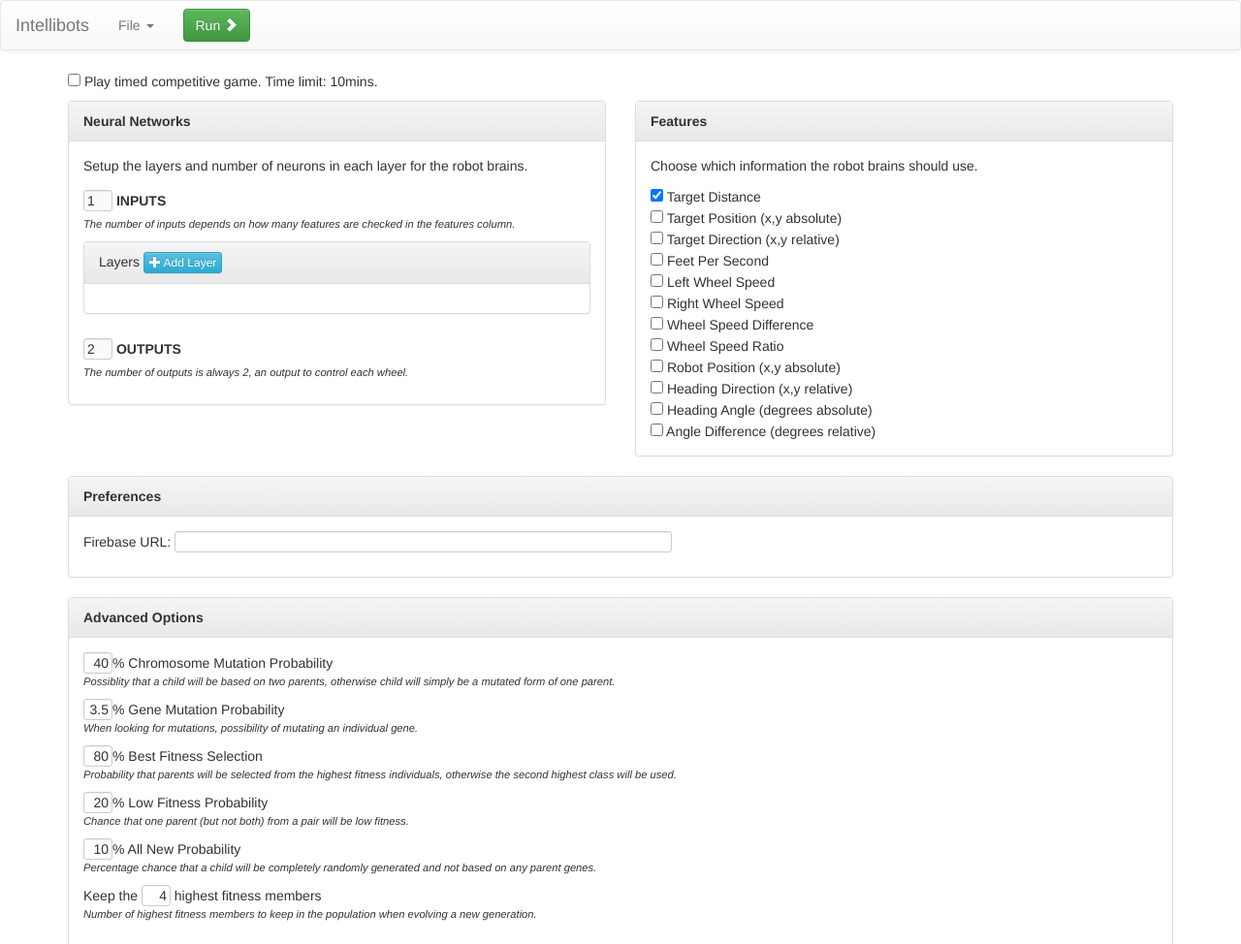
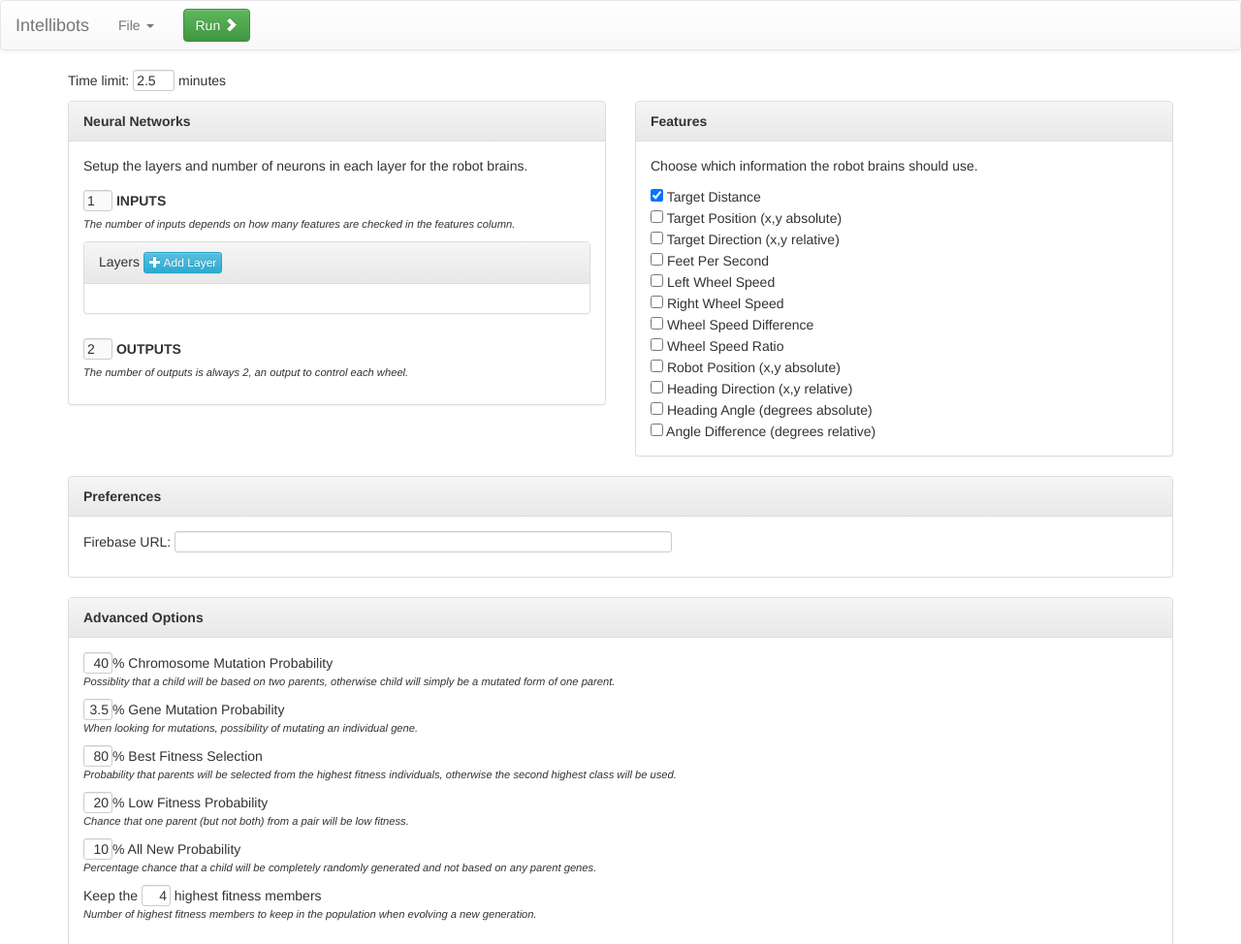
Before and after one commit to rocksolidwebdesign/jsbots, a plain HTML site: page index.html in a window 1280 px wide. Shown: the top 974 px of the page at 97% size. Drawn offline with Linux system fonts and the light colour scheme; no server answers.

Commit message:
a few misc tweaks and fixes

```diff
--- a/css/styles.css
+++ b/css/styles.css
@@ -56,6 +56,7 @@
 }
 
 .modal input[type="text"],
+input[name="time_limit"],
 .config-screen input[type="text"],
 .config-screen input[type="text"] {
   border-radius: 3px;
--- a/index.html
+++ b/index.html
@@ -11,6 +11,7 @@
 
 <body>
   <div id="app">
+  <form id="app_form_container" action="/" method="get">
     <!-- Menu Bar {{{ -->
     <nav class="navbar navbar-default">
       <div class="container-fluid">
@@ -52,7 +53,7 @@
 
     <div class="container">
       <p>
-        <input type="checkbox" class="js-is-real-game"> Play timed competitive game. Time limit: 10mins. <input type="text" class="js-game-time-limit" value="10" disabled="disabled" style="display: none;">
+        Time limit: <input size="2" type="text" name="time_limit" class="js-game-time-limit" value="2.5"> minutes
       </p>
     </div>
 
@@ -69,7 +70,7 @@
                 Setup the layers and number of neurons in each layer for the robot brains.
               </p>
               <div class="layers">
-                <input type="text" class="js-inputs-qty" disabled="disabled" value="1"> <strong>INPUTS</strong>
+                <input type="text" name="inputs_qty" class="js-inputs-qty" disabled="disabled" value="1"> <strong>INPUTS</strong>
               </div>
               <p>
                 <em>The number of inputs depends on how many features are checked in the features column.</em>
@@ -128,7 +129,7 @@
         </div>
         <div class="panel-body">
           <p>
-            Firebase URL: <input type="text" class="js-db-url" size="60" value="">
+            Firebase URL: <input type="text" name="firebase_url" class="js-db-url" size="60" value="">
           </p>
         </div>
       </div>
@@ -139,47 +140,47 @@
         </div>
         <div class="panel-body form-horizontal">
           <p>
-            <input type="text" size="2" class="js-crossover-chance" value="40">% Chromosome Mutation Probability
+            <input type="text" size="2" name="crossover_chance" class="js-crossover-chance" value="40">% Chromosome Mutation Probability
             <em>Possiblity that a child will be based on two parents, otherwise child will simply be a mutated form of one parent.</em>
           </p>
           <p>
-            <input type="text" size="2" class="js-gene-mutation-chance" value="3.5">% Gene Mutation Probability<br>
+            <input type="text" size="2" name="mutation_chance" class="js-gene-mutation-chance" value="3.5">% Gene Mutation Probability<br>
             <em>When looking for mutations, possibility of mutating an individual gene.</em>
           </p>
           <p>
-            <input type="text" size="2" class="js-first-order-chance" value="80">% Best Fitness Selection
+            <input type="text" size="2" name="first_order_chance" class="js-first-order-chance" value="80">% Best Fitness Selection
             <em>Probability that parents will be selected from the highest fitness individuals, otherwise the second highest class will be used.</em>
           </p>
           <p>
-            <input type="text" size="2" class="js-unfit-chance" value="20">% Low Fitness Probability
+            <input type="text" size="2" name="unfit_chance" class="js-unfit-chance" value="20">% Low Fitness Probability
             <em>Chance that one parent (but not both) from a pair will be low fitness.</em>
           </p>
           <p>
-            <input type="text" size="2" class="js-new-chance" value="10">% All New Probability
+            <input type="text" size="2" name="new_chance" class="js-new-chance" value="10">% All New Probability
             <em>Percentage chance that a child will be completely randomly generated and not based on any parent genes.</em>
           </p>
           <p>
-            Keep the <input type="text" size="2" class="js-num-to-keep" value="4"> highest fitness members
+            Keep the <input type="text" size="2" name="num_to_keep" class="js-num-to-keep" value="4"> highest fitness members
             <em>Number of highest fitness members to keep in the population when evolving a new generation.</em>
           </p>
           <div class="hide">
             <p>
-              <input type="text" class="js-speed-scale" value="200"> Motion Speed Percent
+              <input type="text" name="speed_scale" class="js-speed-scale" value="200"> Motion Speed Percent
             </p>
             <p>
-              <input type="text" class="js-num-robots" value="25"> Number of Robots
+              <input type="text" name="num_bots" class="js-num-robots" value="25"> Number of Robots
             </p>
             <p>
-              <input type="text" class="js-num-targets" value="35"> Number of Targets
+              <input type="text" name="num_targets" class="js-num-targets" value="35"> Number of Targets
             </p>
             <p>
-              <input type="text" class="js-field-width" value="1024"> Field Width (px)
+              <input type="text" name="field_width" class="js-field-width" value="1024"> Field Width (px)
             </p>
             <p>
-              <input type="text" class="js-field-height" value="576"> Field Height (px)
+              <input type="text" name="field_height" class="js-field-height" value="576"> Field Height (px)
             </p>
             <p>
-               <input type="checkbox" class="js-teleport" value="true"> Enable teleport on field edges
+               <input type="checkbox" name="use_teleport" class="js-teleport" value="true"> Enable teleport on field edges
             </p>
           </div>
         </div>
@@ -283,6 +284,7 @@
       <img class="js-img-t0" src="img/treasure.png" alt="Treasure">
       <img class="js-img-t1"  src="img/treasure_on.png" alt="Found Treasure">
     </div>
+  </form>
   </div>
 
   <script type="text/javascript" src="vendor/handlebars-v2.0.0.js"></script>
--- a/js/core/interface/load.js
+++ b/js/core/interface/load.js
@@ -19,7 +19,9 @@ define([
         return;
       }
 
+      this.stopLoop();
       this.$existingSavesModal = null;
+      $('.modal').modal('hide');
       $('.modal').remove();
 
       this.openSavedGames();
@@ -82,6 +84,7 @@ define([
     handleChooseSavedGame: function(e) {
       var $target, id, gameConfig;
 
+      $('.modal').modal('hide');
       $('.modal').remove();
 
       $target = $(e.currentTarget);
--- a/js/main.js
+++ b/js/main.js
@@ -1,3 +1,8 @@
+$('#app_form_container').on('submit', function(e) {
+  e.preventDefault();
+  return false;
+});
+
 requirejs.config({
   baseUrl: 'js',
   paths: {
--- a/js/templates/layer.html
+++ b/js/templates/layer.html
@@ -1,5 +1,5 @@
 <div class="layers">
-  <input type="text" class="js-layer-def" value="1">
+  <input type="text" name="layer_defs[]" class="js-layer-def" value="1">
   Neurons
   <span class="btn btn-danger btn-xs js-remove-layer">
     <span class="glyphicon glyphicon-remove" aria-hidden="true"></span>
```
